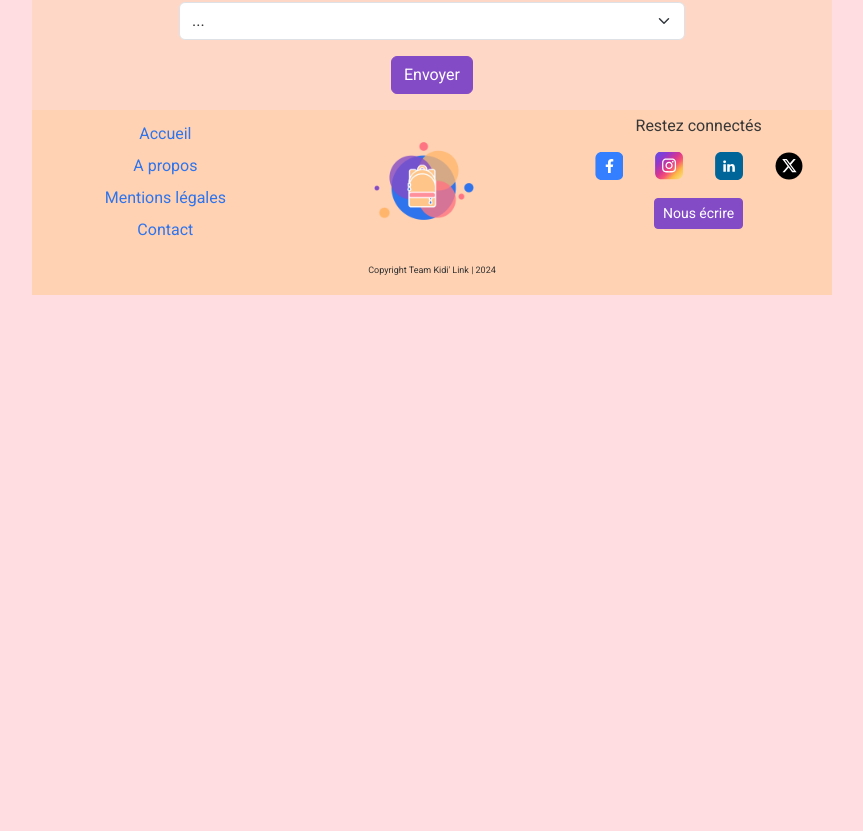
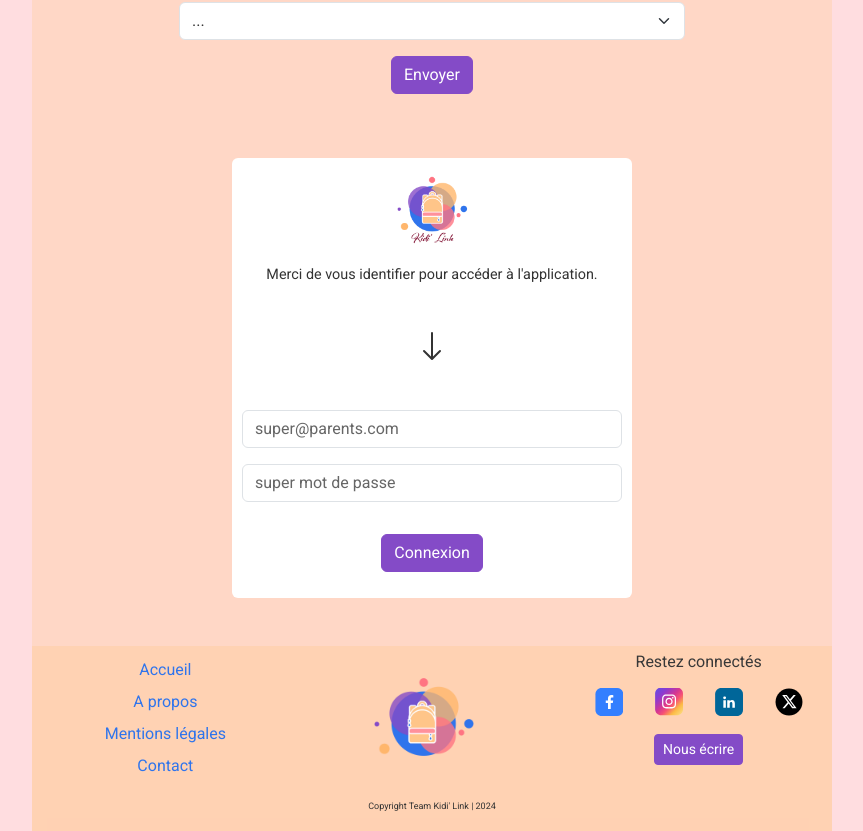
Before and after one commit to REVERTEElodie/KidilinkFront, a React (Vite) app: page / in a window 1280 px wide. Shown: the part 961-1792 px from the top of the page, without its empty margins (208-1071 px from the left). Before the commit the page ends 1256 px from the top, so only its background shows below. Built offline with nearby package versions, Linux system fonts and the light colour scheme.

Commit message:
feat: form login

```diff
--- a/src/components/App/App.jsx
+++ b/src/components/App/App.jsx
@@ -4,6 +4,7 @@ import AppFooter from '../AppFooter/AppFooter';
 
 import './App.scss';
 import FormContact from '../ContactForm/ContactForm';
+import Login from '../Login/Login';
 
 function App() {
   return (
@@ -11,6 +12,7 @@ function App() {
       <AppHeader />
       <MainContainer />
       <FormContact />
+      <Login />
       <AppFooter />
     </div>
   );
--- /dev/null
+++ b/src/components/Login/Login.jsx
@@ -0,0 +1,48 @@
+/* eslint-disable react/no-unescaped-entities */
+import { Col, Form, Row, Button } from 'react-bootstrap';
+
+import { ArrowDown } from 'react-bootstrap-icons';
+import logo from '../../assets/kidiLink_logo_without_background.png';
+import './Login.scss';
+
+const Login = () => {
+  return (
+    <div className="Login m-5">
+      <div>
+        <img
+          src={logo}
+          width="20%"
+          className="d-inline-block align-top mt-2"
+          alt="Kidi' Link logo"
+        />
+      </div>
+      <p className="mb-5 mt-3">
+        Merci de vous identifier pour accéder à l'application.
+      </p>
+      <ArrowDown className="mb-5 fs-2" />
+      <Form>
+        <Row>
+          <Col>
+            <Form.Group className="mb-3" controlId="exampleForm.ControlInput1">
+              <Form.Control type="email" placeholder="super@parents.com" />
+            </Form.Group>
+          </Col>
+        </Row>
+        <Row>
+          <Col>
+            <Form.Group className="mb-3" controlId="exampleForm.ControlInput1">
+              <Form.Control type="password" placeholder="super mot de passe" />
+            </Form.Group>
+          </Col>
+        </Row>
+        <Form.Group className="mb-3 mt-3" controlId="exampleForm.ControlInput1">
+          <Button type="submit" variant="secondary">
+            Connexion
+          </Button>
+        </Form.Group>
+      </Form>
+    </div>
+  );
+};
+
+export default Login;
--- /dev/null
+++ b/src/components/Login/Login.scss
@@ -0,0 +1,6 @@
+.Login {
+  width: 50%;
+  background-color: white;
+  border-radius: 6px;
+  padding: 10px;
+}
```
Also changed, not shown: src/components/AppHeader/AppHeader.jsx (+0 -16 lines).
